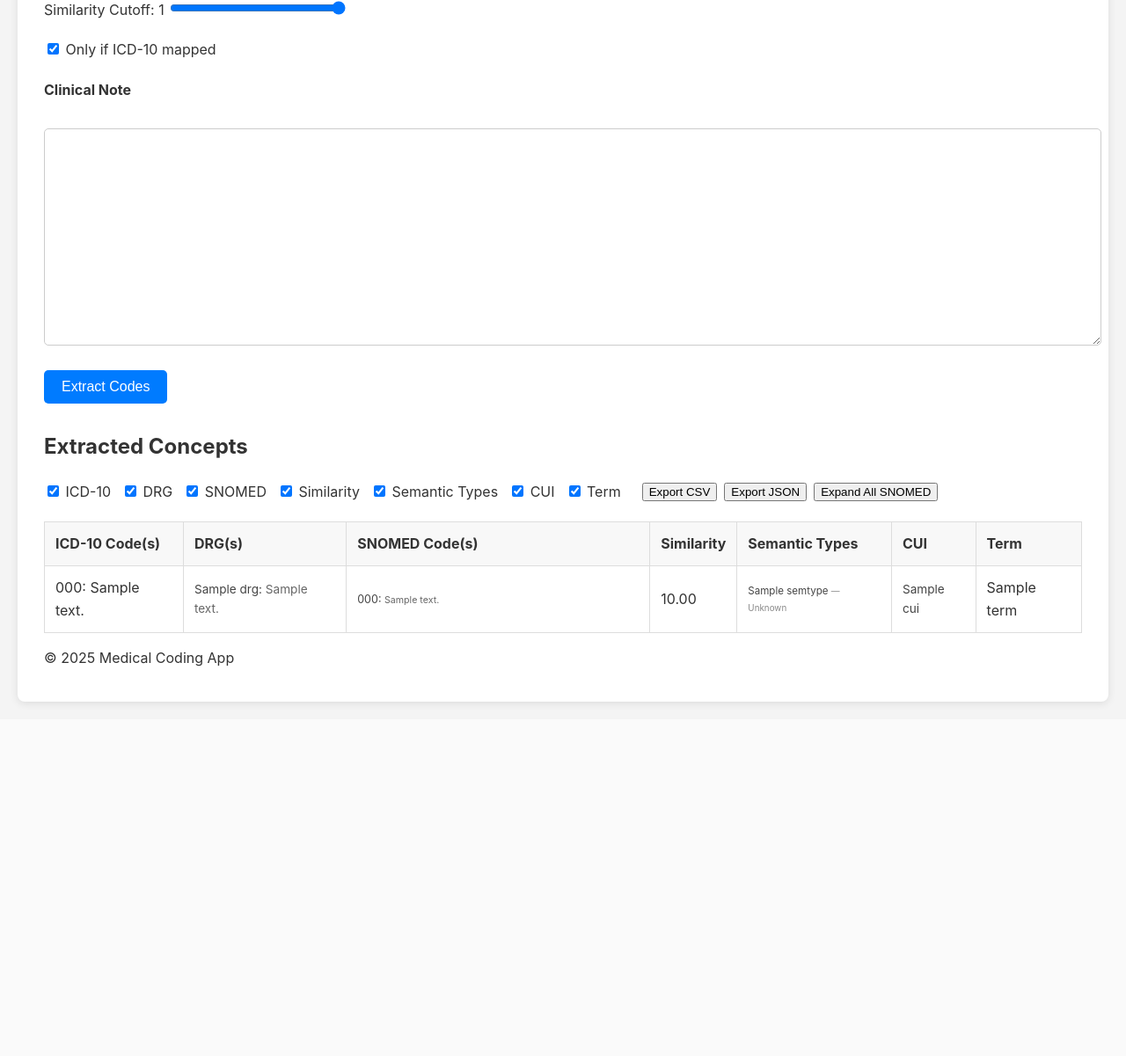
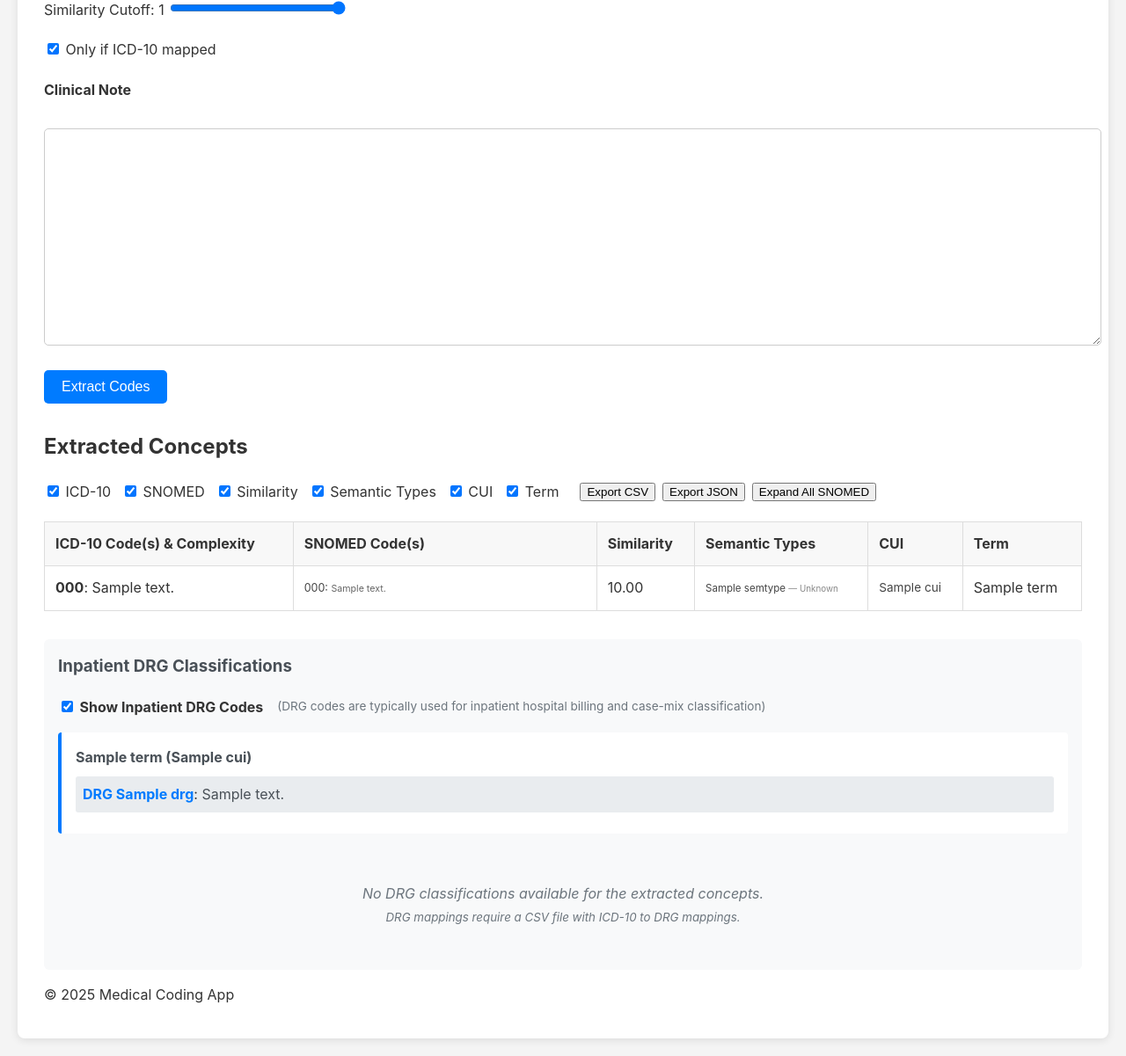
Before and after one commit to cyber3pxVA/Medicode, a Flask app: template medical-coding-app/app/templates/index.html in a window 1280 px wide. Shown: the part 300-1501 px from the top of the page at 88% size. Before the commit the page ends 1103 px from the top, so only its background shows below. Run offline with Flask 3, Linux system fonts and the light colour scheme; tables that the repository leaves empty hold one stand-in row (values such as "Sample post"); the template is opened without the code that fills it: values that come from a table or form of the project are taken from there, most other values are stand-ins (such as "Sample title", 1, 10 or a date in 2020).

Commit message:
feat(ui): redesign DRG display - separate inpatient section with complexity indicators
- Moved DRG codes from main table to dedicated inpatient section below
- Added complexity indicators in ICD-10 column (High/Medium/Low based on MCC/CC)
- DRG section now clearly labeled as 'Inpatient DRG Classifications'
- Added toggle to show/hide inpatient DRG section with explanatory text
- Enhanced DRG display with color-coded complexity badges
- Removed DRG from main table column toggles and export mapping
- Better separation of outpatient coding (main table) vs inpatient DRG classification

```diff
--- a/medical-coding-app/app/templates/index.html
+++ b/medical-coding-app/app/templates/index.html
@@ -71,7 +71,6 @@
                     <div style="margin:0.5em 0 1em 0; display:flex; flex-wrap:wrap; gap:1.5em; align-items:center;">
                         <div style="display:flex; gap:0.75em; flex-wrap:wrap;">
                             <label><input type="checkbox" class="col-toggle" data-col="col-icd10" checked> ICD-10</label>
-                            <label><input type="checkbox" class="col-toggle" data-col="col-drg" checked> DRG</label>
                             <label><input type="checkbox" class="col-toggle" data-col="col-snomed" checked> SNOMED</label>
                             <label><input type="checkbox" class="col-toggle" data-col="col-similarity" checked> Similarity</label>
                             <label><input type="checkbox" class="col-toggle" data-col="col-semtypes" checked> Semantic Types</label>
@@ -87,8 +86,7 @@
                 <table style="width:100%;">
                     <thead>
                         <tr>
-                                <th class="col-icd10">ICD-10 Code(s)</th>
-                                <th class="col-drg">DRG(s)</th>
+                                <th class="col-icd10">ICD-10 Code(s) & Complexity</th>
                                 <th class="col-snomed" style="width:320px;">SNOMED Code(s)</th>
                                 <th class="col-similarity">Similarity</th>
                                 <th class="col-semtypes">Semantic Types</th>
@@ -100,19 +98,24 @@
                         {% if codes and codes|length > 0 %}
                         {% for code in codes %}
                         <tr>
-                            <!-- ICD-10 Code(s) -->
+                            <!-- ICD-10 Code(s) with Complexity -->
                                 <td class="col-icd10">
                                 {% for icd in code.icd10_codes %}
-                                    <div>{{ icd.code }}: {{ icd.desc }}</div>
+                                    <div>
+                                        <strong>{{ icd.code }}</strong>: {{ icd.desc }}
+                                        {% if code.drg_codes %}
+                                            {% for drg in code.drg_codes %}
+                                                {% if 'MCC' in drg.description %}
+                                                    <span style="color:#d32f2f; font-weight:bold; margin-left:8px;">[High Complexity]</span>
+                                                {% elif 'CC' in drg.description and 'MCC' not in drg.description %}
+                                                    <span style="color:#f57c00; font-weight:bold; margin-left:8px;">[Medium Complexity]</span>
+                                                {% elif 'W/O' in drg.description and ('CC' in drg.description or 'MCC' in drg.description) %}
+                                                    <span style="color:#388e3c; font-weight:bold; margin-left:8px;">[Low Complexity]</span>
+                                                {% endif %}
+                                            {% endfor %}
+                                        {% endif %}
+                                    </div>
                                 {% endfor %}
-                            </td>
-                            <!-- DRG Code(s) -->
-                                <td class="col-drg" style="font-size:0.85em; color:#444;">
-                                {% if code.drg_codes %}
-                                    {% for drg in code.drg_codes %}
-                                        <div>{{ drg.drg }}: <span style="color:#666;">{{ drg.description }}</span></div>
-                                    {% endfor %}
-                                {% endif %}
                             </td>
                             <!-- SNOMED Code(s) -->
                                 <td class="col-snomed" style="font-size: 0.92em;">
@@ -152,6 +155,54 @@
                         {% endif %}
                     </tbody>
                 </table>
+
+                <!-- Inpatient DRG Section -->
+                <div style="margin-top: 2em; padding: 1em; background: #f8f9fa; border-radius: 6px;">
+                    <h3 style="margin: 0 0 1em 0; color: #495057;">Inpatient DRG Classifications</h3>
+                    <div style="display: flex; gap: 1em; flex-wrap: wrap; align-items: center; margin-bottom: 1em;">
+                        <label>
+                            <input type="checkbox" id="show-inpatient-drg" checked>
+                            <strong>Show Inpatient DRG Codes</strong>
+                        </label>
+                        <span style="font-size: 0.85em; color: #6c757d;">
+                            (DRG codes are typically used for inpatient hospital billing and case-mix classification)
+                        </span>
+                    </div>
+
+                    <div id="inpatient-drg-content">
+                        {% set has_drg = false %}
+                        {% for code in codes %}
+                            {% if code.drg_codes %}
+                                {% set has_drg = true %}
+                                <div style="margin-bottom: 1.5em; padding: 1em; background: white; border-radius: 4px; border-left: 4px solid #007bff;">
+                                    <div style="font-weight: bold; margin-bottom: 0.5em; color: #495057;">
+                                        {{ code.term }} ({{ code.cui }})
+                                    </div>
+                                    {% for drg in code.drg_codes %}
+                                        <div style="margin: 0.5em 0; padding: 0.5em; background: #e9ecef; border-radius: 3px;">
+                                            <strong style="color: #007bff;">DRG {{ drg.drg }}</strong>:
+                                            <span style="color: #495057;">{{ drg.description }}</span>
+                                            {% if 'MCC' in drg.description %}
+                                                <span style="color: #d32f2f; font-weight: bold; margin-left: 8px; padding: 2px 6px; background: #ffebee; border-radius: 3px; font-size: 0.8em;">HIGH COMPLEXITY</span>
+                                            {% elif 'CC' in drg.description and 'MCC' not in drg.description %}
+                                                <span style="color: #f57c00; font-weight: bold; margin-left: 8px; padding: 2px 6px; background: #fff3e0; border-radius: 3px; font-size: 0.8em;">MEDIUM COMPLEXITY</span>
+                                            {% elif 'W/O' in drg.description and ('CC' in drg.description or 'MCC' in drg.description) %}
+                                                <span style="color: #388e3c; font-weight: bold; margin-left: 8px; padding: 2px 6px; background: #e8f5e8; border-radius: 3px; font-size: 0.8em;">LOW COMPLEXITY</span>
+                                            {% endif %}
+                                        </div>
+                                    {% endfor %}
+                                </div>
+                            {% endif %}
+                        {% endfor %}
+
+                        {% if not has_drg %}
+                            <div style="text-align: center; color: #6c757d; font-style: italic; padding: 2em;">
+                                No DRG classifications available for the extracted concepts.
+                                <br><small>DRG mappings require a CSV file with ICD-10 to DRG mappings.</small>
+                            </div>
+                        {% endif %}
+                    </div>
+                </div>
             </section>
             {% endif %}
         </main>
@@ -220,6 +271,15 @@
                 });
             });
 
+            // DRG Inpatient Toggle
+            const drgToggle = document.getElementById('show-inpatient-drg');
+            const drgContent = document.getElementById('inpatient-drg-content');
+            if (drgToggle && drgContent) {
+                drgToggle.addEventListener('change', () => {
+                    drgContent.style.display = drgToggle.checked ? 'block' : 'none';
+                });
+            }
+
             // Per-row SNOMED toggle
             document.querySelectorAll('.toggle-snomed').forEach(btn => {
                 btn.addEventListener('click', () => {
@@ -256,7 +316,6 @@
                 const active = Array.from(document.querySelectorAll('.col-toggle:checked')).map(cb => cb.getAttribute('data-col'));
                 const headerMap = {
                     'col-icd10': 'icd10_codes',
-                    'col-drg': 'drg_codes',
                     'col-snomed': 'snomed_codes',
                     'col-similarity': 'similarity',
                     'col-semtypes': 'semtypes',
```
